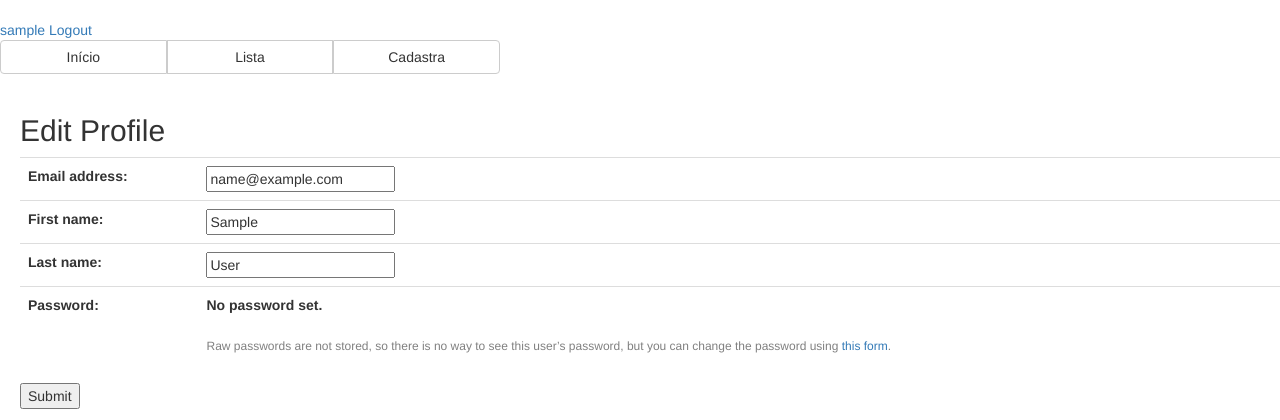
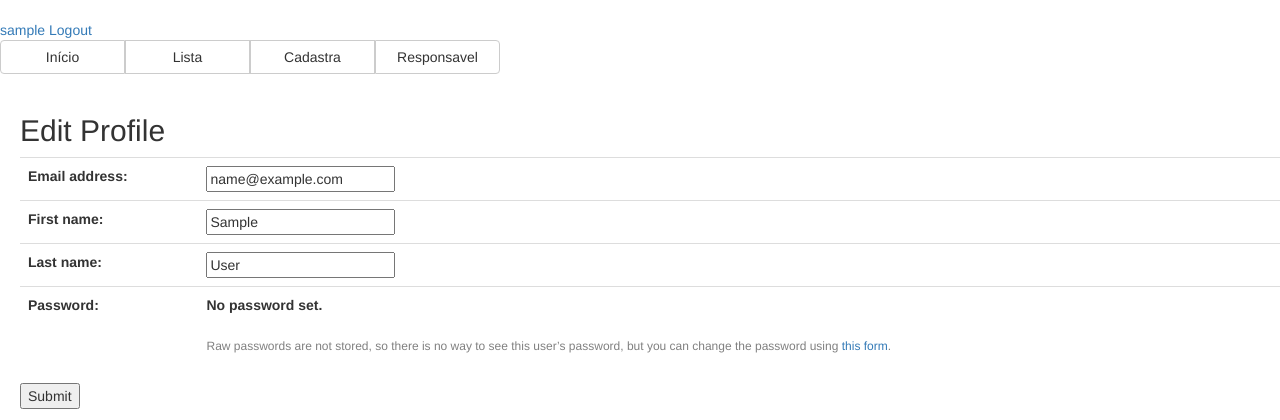
Before and after one commit to thiagokaiser/aprendendo-django, a Django app: page /notes/profile/edit/ in a window 1280 px wide. Shown: the top 420 px of the page. Run offline with Django 3.2, Linux system fonts and the light colour scheme; the visitor is signed in with stand-in values (Sample User, id 1); some libraries are stand-ins or nearby versions.

Commit message:
quarta alteracao

```diff
--- a/notes/templates/notes/base.html
+++ b/notes/templates/notes/base.html
@@ -35,6 +35,9 @@
                         <div class="btn-group" role="group">
                                 <a type="button" class="btn btn-default" href="{% url 'notes:cadastra' %}">Cadastra</a>
                         </div>
+                        <div class="btn-group" role="group">
+                                <a type="button" class="btn btn-default" href="{% url 'notes:responsavel' %}">Responsavel</a>
+                        </div>
                 </div>
                 {% endblock menuprincipal %}
         </div>
```
